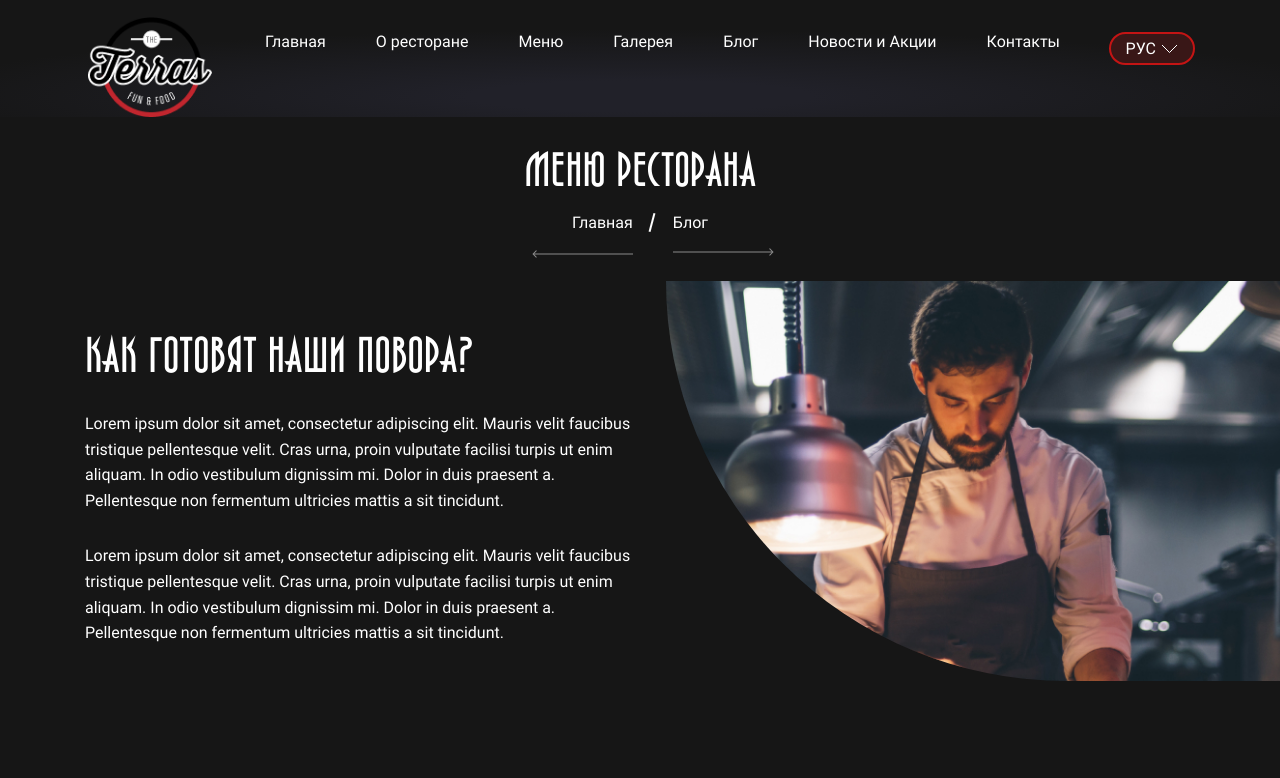
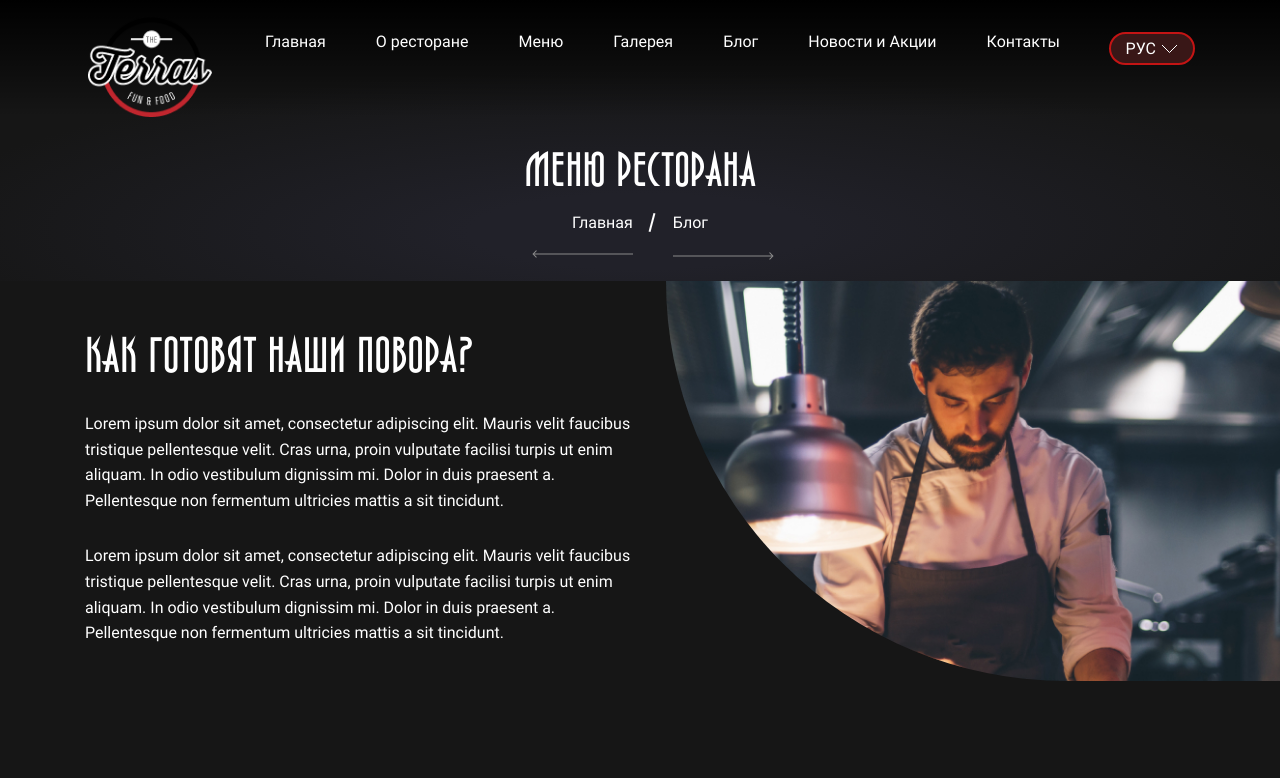
Before and after one commit to ForSureN1/Terras, a plain HTML site: page blog.html in a window 1280 px wide. Shown: the top 778 px of the page. Drawn offline with Linux system fonts and the light colour scheme; files whose address does not match are found by name.

Commit message:
Update style.css

```diff
--- a/css/style.css
+++ b/css/style.css
@@ -1104,8 +1104,13 @@ ul.slick-dots li button {
 /* HEADER ABOUT PAGE STAR */
 
 .header.other {
+    /* background: radial-gradient(57.43% 57.43% at 50% 82.29%, #212129 23.23%, #161616 100%), #161616;
+    position: static; */
+}
+
+.path {
+    padding-top: 117px;
     background: radial-gradient(57.43% 57.43% at 50% 82.29%, #212129 23.23%, #161616 100%), #161616;
-    position: static;
 }
 
 .header__bottom {
@@ -1180,6 +1185,10 @@ ul.slick-dots li button {
 .breadcrumbs__link-next {
     position: absolute;
     bottom: -30px;
+}
+
+.breadcrumbs__link-next {
+    bottom: -34px;
 }
 
 .breadcrumbs__link-prev {
```
